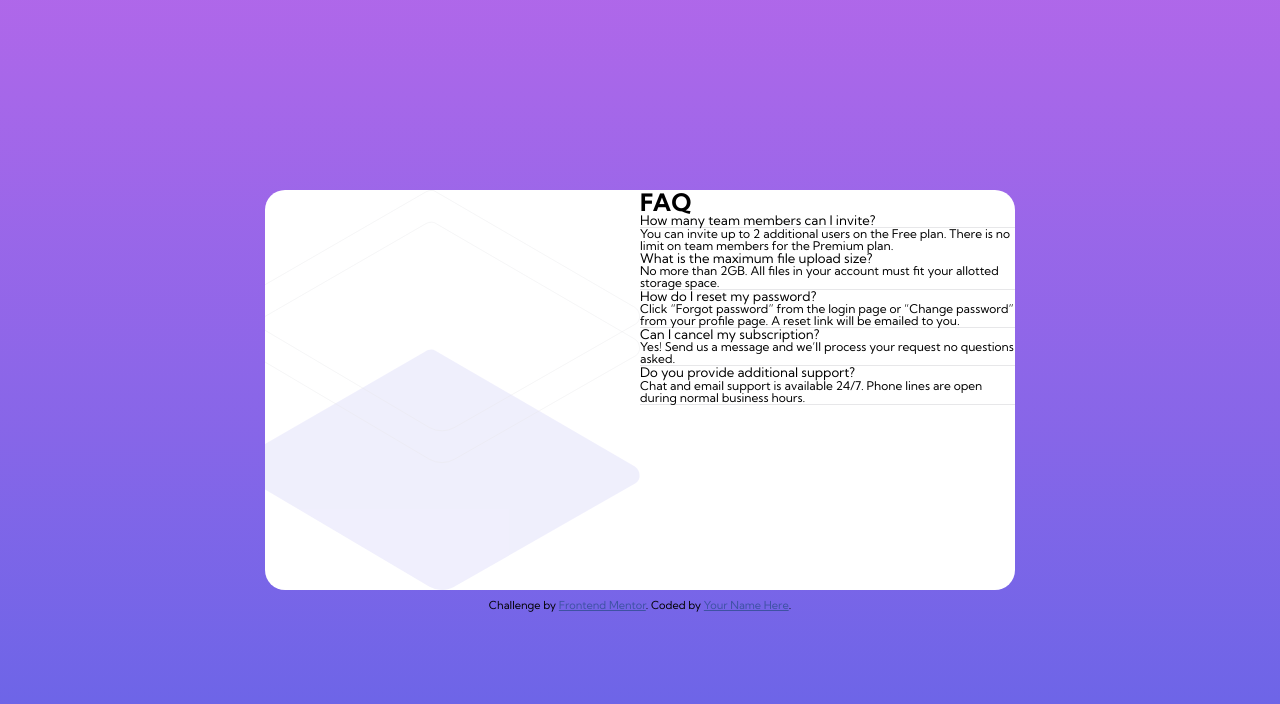
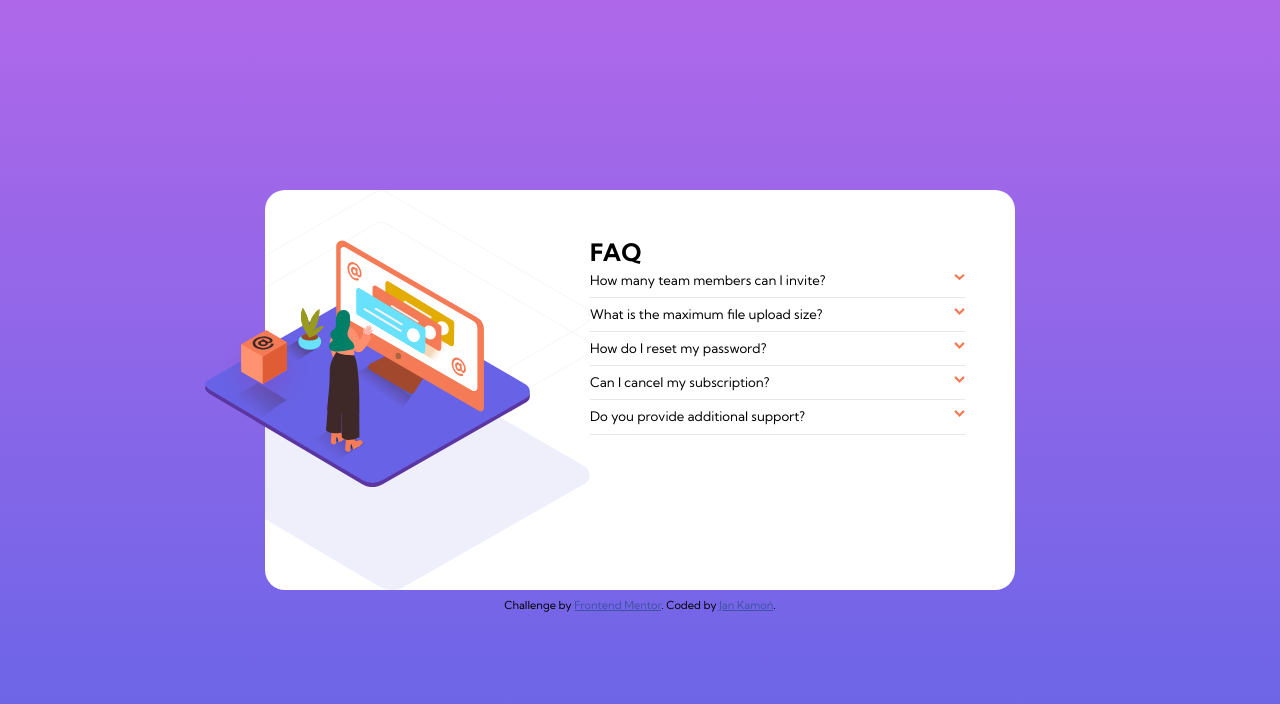
Before and after one commit to jankamon/faq-accordion-card-main, a plain HTML site: page index.html in a window 1280 px wide. Drawn offline with Linux system fonts and the light colour scheme.

Commit message:
layout almost done

```diff
--- a/index.html
+++ b/index.html
@@ -18,32 +18,42 @@
   <main>
     <div class="card">
       <div class="leftside">
-        <!-- <img src="./images/illustration-woman-online-desktop.svg" alt="" />
-        <img src="./images/illustration-box-desktop.svg" alt="" /> -->
+        <img class="images woman" src="./images/illustration-woman-online-desktop.svg" alt="" />
+        <img class="images box" src="./images/illustration-box-desktop.svg" alt="" />
       </div>
       <div class="rightside">
         <h1>FAQ</h1>
-        <h2 class="underline">How many team members can I invite?</h2>
-        <p>You can invite up to 2 additional users on the Free plan. There is no limit on
-          team members for the Premium plan.</p>
+        <div class="text-block">
+          <div class="headers"><h2>How many team members can I invite?</h2><img class="btn" src="./images/icon-arrow-down.svg" alt="" /></div>
+          <p class="hidden-text hidden">You can invite up to 2 additional users on the Free plan. There is no limit on
+            team members for the Premium plan.</p>
+        </div>
 
-        <h2> What is the maximum file upload size?</h2>
-        <p class="underline">No more than 2GB. All files in your account must fit your allotted storage space.</p>
+        <div class="text-block">
+          <div class="headers"><h2> What is the maximum file upload size?</h2><img class="btn" src="./images/icon-arrow-down.svg" alt="" /></div>
+          <p class="hidden-text hidden">No more than 2GB. All files in your account must fit your allotted storage space.</p>
+        </div>
 
-        <h2>How do I reset my password?</h2>
-        <p class="underline">Click “Forgot password” from the login page or “Change password” from your profile page.
-            A reset link will be emailed to you.</p>
+        <div class="text-block">
+          <div class="headers"><h2>How do I reset my password?</h2><img class="btn" src="./images/icon-arrow-down.svg" alt="" /></div>
+          <p class="hidden-text hidden">Click “Forgot password” from the login page or “Change password” from your profile page.
+              A reset link will be emailed to you.</p>
+        </div>
 
-        <h2>Can I cancel my subscription?</h2>
-        <p class="underline">Yes! Send us a message and we’ll process your request no questions asked.</p>
+        <div class="text-block">
+          <div class="headers"><h2>Can I cancel my subscription?</h2><img class="btn" src="./images/icon-arrow-down.svg" alt="" /></div>
+          <p class="hidden-text hidden">Yes! Send us a message and we’ll process your request no questions asked.</p>
+        </div>
 
-        <h2>Do you provide additional support?</h2>
-        <p class="underline">Chat and email support is available 24/7. Phone lines are open during normal business hours.</p>
+        <div class="text-block">
+          <div class="headers"><h2>Do you provide additional support?</h2><img class="btn" src="./images/icon-arrow-down.svg" alt="" /></div>
+          <p class="hidden-text hidden">Chat and email support is available 24/7. Phone lines are open during normal business hours.</p>
+        </div>
       </div>
     </div>
     <div class="attribution">
       Challenge by <a href="https://www.frontendmentor.io?ref=challenge" target="_blank">Frontend Mentor</a>.
-      Coded by <a href="#">Your Name Here</a>.
+      Coded by <a href="#">Jan Kamoń</a>.
     </div>
   </main>
 </body>
--- a/main.js
+++ b/main.js
@@ -0,0 +1,9 @@
+const hiddenText = document.getElementsByClassName('hidden-text');
+const btn = document.getElementById('right-side');
+
+const showText = (event) => {
+    console.log(event.target.innerHTML);
+}
+
+
+btn.onclick = showText;
--- a/style.css
+++ b/style.css
@@ -35,16 +35,20 @@ main {
     border-radius: 20px;
     width: 750px;
     height: 400px;
-    overflow: hidden;
+    /* overflow: hidden; */
     display: flex;
 }
 
 .leftside {
-    min-width: 50%;
     background-image: url('./images/bg-pattern-desktop.svg');
     background-position: right;
     background-repeat: no-repeat;
     background-size: cover;
+}
+
+.rightside {
+    min-width: 50%;
+    padding: 50px 50px 25px 0px;
 }
 
 
@@ -58,8 +62,40 @@ h2 {
 
 }
 
-.underline {
+.text-block {
+    padding: 10px 0px;
     border-bottom: var(--light-grayish-blue) 1px solid;
+}
+
+.images {
+    position: relative;
+}
+
+.woman {
+    width: 100%;
+    top: 50px;
+    left: -60px;
+}
+
+.box {
+    width: 30%;
+    top: -110px;
+    left: -50px;
+}
+
+.hidden {
+    display: none;
+}
+
+.headers {
+    display: flex;
+    flex-direction: row;
+    justify-content: space-between;
+}
+
+.headers img {
+    width: 3%;
+    height: 3%;
 }
 
 .attribution { font-size: 11px; text-align: center; margin-top: 10px;}
```
